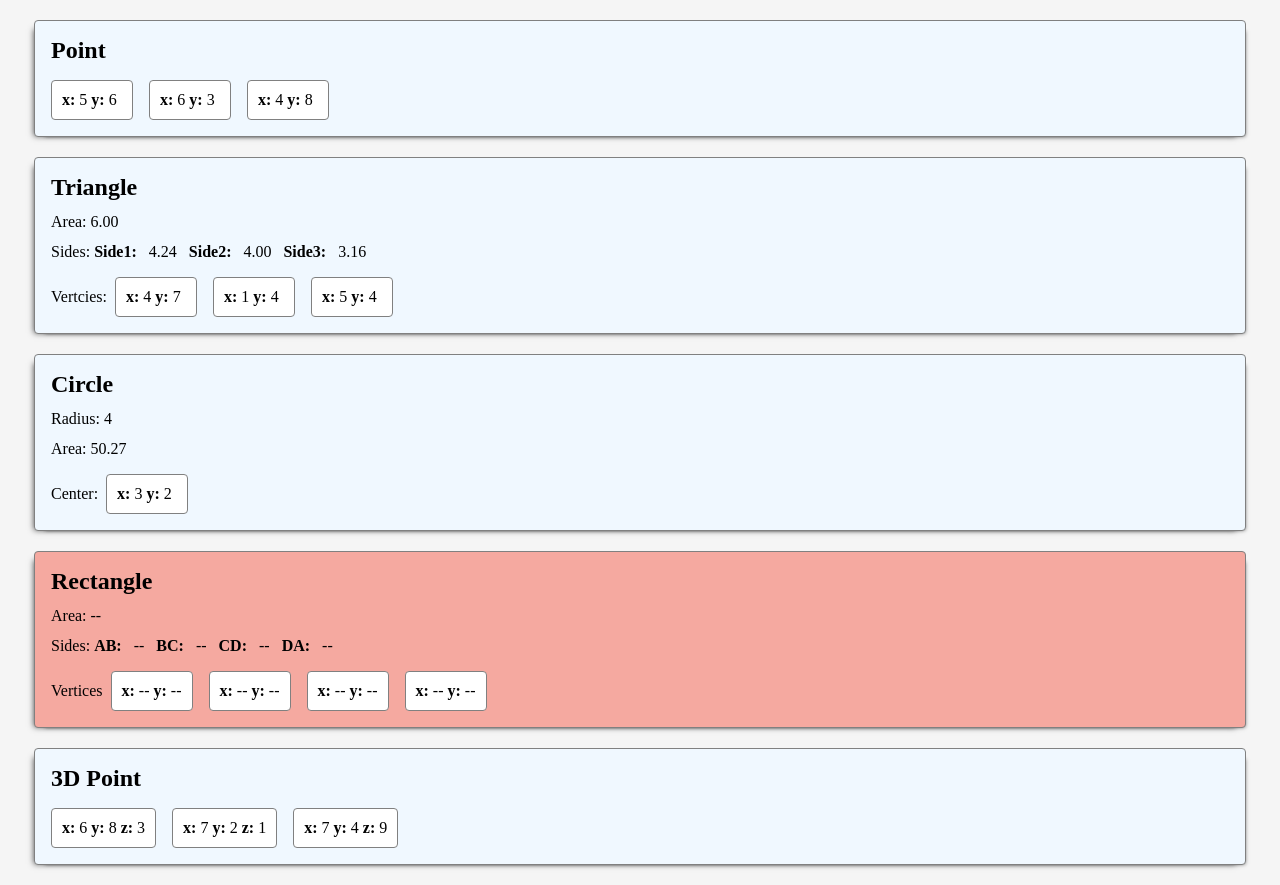
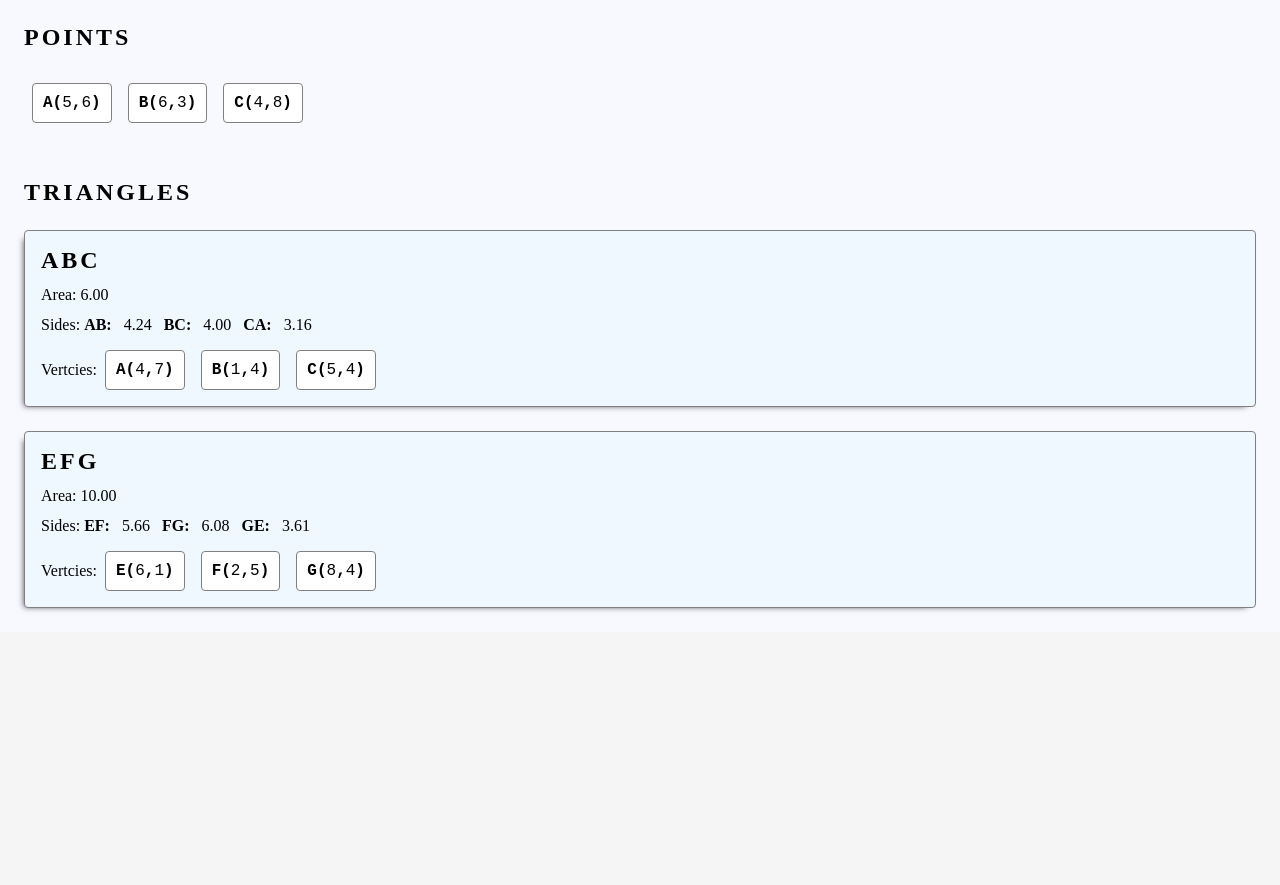
Before and after one commit to elenamkoian/ES6-figures, a plain HTML site: page index.html in a window 1280 px wide. After the commit the page ends 800 px from the top, so only its background shows below. Drawn offline with Linux system fonts and the light colour scheme.

Commit message:
first commit

```diff
--- a/circle.js
+++ /dev/null
@@ -1,45 +0,0 @@
-class Circle {
-  constructor(center, radius) {
-    this.center = center;
-    this.radius = radius;
-  }
-
-  area() {
-    return Math.PI * this.radius ** 2;
-  }
-
-  containsPoint(point) {
-    return this.center.distanceFrom(point) < this.radius;
-  }
-
-  containsCircle(circle) {
-    const distance = this.center.distanceFrom(circle.center);
-    return distance + circle.radius <= this.radius;
-  }
-}
-
-const circle = new Circle(new Point(3, 2), 4);
-const center = [circle.center];
-
-const appCircle = document.getElementById("app-circle");
-
-appCircle.innerHTML = `
-    <div class="contanier">
-        <h2 class="name">Circle</h2>
-
-        <div class="radius">Radius: ${circle.radius} </div>
-            <div class="circle-area">Area: ${circle.area().toFixed(2)} </div>
-                <div class="circle-center">Center:
-                    <div class="point-card">
-                        <div class="point-info-container">
-                            <div>
-                                <b>x:</b>
-                                <span>${circle.center.x}</span>
-                                <b>y:</b>
-                                <span>${circle.center.y}</span>
-                            </div>
-                        </div>
-                    </div>
-                </div>
-    </div>
-`;
--- a/index.html
+++ b/index.html
@@ -1,23 +1,17 @@
 <!DOCTYPE html>
 <html>
   <head>
-    <title>Parcel Sandbox</title>
-    <meta charset="UTF-8" />
+    <title>Figures</title>
+    <meta charset='UTF-8' />
 
-    <link rel="stylesheet" href="./styles.css" />
+    <link rel="stylesheet" href="./styles.css"/>
   </head>
 
   <body>
-    <div id="app-point"></div>
-    <div id="app-triangle"></div>
-    <div id="app-circle"></div>
-    <div id="app-rectangle"></div>
-    <div id="app-point3d"></div>
+    <div id='app-point'></div>
+    <div id='app-triangle'></div>
 
-    <script src="point.js"></script>
-    <script src="triangle.js"></script>
-    <script src="circle.js"></script>
-    <script src="rectangle.js"></script>
-    <script src="point3d.js"></script>
+    <script src='point.js'></script>
+    <script src='triangle.js'></script>
   </body>
 </html>
--- a/point.js
+++ b/point.js
@@ -1,7 +1,8 @@
 class Point {
-    constructor(x, y) {
+    constructor(x, y, name) {
       this.x = x;
       this.y = y;
+      this.name = name;
     }
 
     distanceFrom(point) {
@@ -13,25 +14,29 @@ class Point {
     }
 }
 
-const points = [new Point(5, 6), new Point(6, 3), new Point(4, 8)];
-const appPoint = document.getElementById("app-point");
+const points = [new Point(5, 6, 'A'), new Point(6, 3, 'B'), new Point(4, 8, 'C')];
+const appPoint = document.getElementById('app-point');
+
+const renderPoint = (point) => `
+    <div class='point-chip'>
+            <b>${point.name}</b>
+            <b>(</b>
+            <span>${point.x}</span>
+            <b>,</b>
+            <span>${point.y}</span>
+            <b>)</b>
+    </div>
+`;
+
+const renderPointList = (pointList) => `
+    <div class='point-list'>
+    ${points.map(renderPoint).join('')}
+    </div>
+`;
 
 appPoint.innerHTML = `
-    <div class="container">
-        <h2 class="name">Point</h2>
-
-            <div class="point-list">
-                ${points.map((point) => `
-                    <div class="point-card">
-                        <div class="point-info-container">
-                            <div>
-                                <b>x:</b>
-                                <span>${point.x}</span>
-                                <b>y:</b>
-                                <span>${point.y}</span>
-                            </div>
-                        </div>
-                    </div>`).join("")}
-            </div>
+    <div class='container'>
+        <h2 class='container-name'>Points</h2>
+        ${renderPointList(points)}
     </div>
 `;
--- a/point3d.js
+++ /dev/null
@@ -1,61 +0,0 @@
-class Point3d {
-    constructor(x, y, z) {
-      if (
-        typeof x !== "number" ||
-        typeof y !== "number" ||
-        typeof z !== "number"
-      ) {
-        throw new Error("Point3d requires 3 number arguments");
-      }
-
-      this.x = x;
-      this.y = y;
-      this.z = z;
-    }
-
-    distanceFrom(point) {
-      if (!(point instanceof Point3d)) {
-        throw new Error("distanceFrom requires a Point3d argument");
-      }
-
-      return Math.sqrt(
-        (this.x - point.x) ** 2 +
-          (this.y - point.y) ** 2 +
-          (this.z - point.z) ** 2
-      );
-    }
-
-    distanceFromOrigin() {
-      return this.distanceFrom(Point3d.origin);
-    }
-}
-
-const points3d = [
-    new Point3d(6, 8, 3),
-    new Point3d(7, 2, 1),
-    new Point3d(7, 4, 9)
-];
-
-const appPoint3d = document.getElementById("app-point3d");
-
-appPoint3d.innerHTML = `
-    <div class="container">
-        <h2 class="name">3D Point</h2>
-
-        <div class="point-list">
-        ${points3d.map((point) => `
-            <div class="point-card">
-                <div class="point-info-container">
-                    <div>
-                        <b>x:</b>
-                        <span>${point.x}</span>
-                        <b>y:</b>
-                        <span>${point.y}</span>
-                        <b>z:</b>
-                        <span>${point.z}</span>
-                        </div>
-                    </div>
-                </div>`).join("")}
-            </div>
-    </div>
-`;
--- a/rectangle.js
+++ /dev/null
@@ -1,76 +0,0 @@
-class Rectangle {
-  constructor(A, B, C, D) {
-    this.A = A;
-    this.B = B;
-    this.C = C;
-    this.D = D;
-  }
-
-  get AB() {
-    return this.A.distanceFrom(this.B);
-  }
-  get BC() {
-    return this.B.distanceFrom(this.C);
-  }
-  get CD() {
-    return this.C.distanceFrom(this.D);
-  }
-  get DA() {
-    return this.D.distanceFrom(this.A);
-  }
-
-  area() {
-    return (
-      Math.max(this.AB, this.BC, this.CD, this.DA) *
-      Math.min(this.AB, this.BC, this.CD, this.DA)
-    );
-  }
-
-  isValid() {
-    const firsTriangle = new Triangle(this.A, this.B, this.D);
-    const secondTriangle = new Triangle(this.B, this.C, this.D);
-
-    return firsTriangle.area() + secondTriangle.area() === this.area();
-  }
-}
-
-const rectangle = new Rectangle(
-  new Point(4, 2),
-  new Point(2, 6),
-  new Point(8, 2),
-  new Point(1, 8)
-);
-
-const vertices = [rectangle.A, rectangle.B, rectangle.C, rectangle.D];
-const appRectangle = document.getElementById("app-rectangle");
-
-appRectangle.innerHTML = `
-    <div class="container ${rectangle.isValid() ? "" : "invalid"}">
-        <h2 class="name">Rectangle</h2>
-
-            <div class="rectangle-area">Area: ${rectangle.isValid() ? rectangle.area().toFixed(2) : "--"} </div>
-                <div class="rectangle-sides">Sides:
-                    <b>AB:</b>
-                    <span class="sides">${rectangle.isValid() ? rectangle.AB.toFixed(2) : "--"}</span>
-                    <b>BC:</b>
-                    <span class="sides">${rectangle.isValid() ? rectangle.BC.toFixed(2) : "--"}</span>
-                    <b>CD:</b>
-                    <span class="sides">${rectangle.isValid() ? rectangle.CD.toFixed(2) : "--"}</span>
-                    <b>DA:</b>
-                    <span class="sides">${rectangle.isValid() ? rectangle.DA.toFixed(2) : "--"}</span>
-                </div>
-                <div class="rectangle-vertices">Vertices
-                     ${vertices.map((point) => `
-                        <div class="point-card">
-                            <div class="point-info-container">
-                                <div>
-                                    <b>x:</b>
-                                    <span>${rectangle.isValid() ? point.x : "--"}</span>
-                                    <b>y:</b>
-                                    <span>${rectangle.isValid() ? point.y : "--"}</span>
-                                </div>
-                            </div>
-                        </div>`).join("")}
-             <div>
-    </div>
-`;
--- a/styles.css
+++ b/styles.css
@@ -1,23 +1,46 @@
 body {
   background-color: WhiteSmoke;
   font-size: 16px;
-  }
-
-.name {
-    color: black;
-    margin: 8px;
+  margin: 0;
 }
 
 .container {
-    box-shadow: 2px 2px 4px -6px rgb(0 0 0 / 70%),
+  padding: 24px;
+  display: flex;
+  flex-direction: column;
+  background: ghostwhite;
+  gap: 24px;
+}
+
+.container-name {
+  text-transform: uppercase;
+  letter-spacing: 3px;
+  font-weight: bold;
+  margin: 0;
+  font-size: 24px;
+}
+
+.el-card {
+  box-shadow:
+    2px 2px 4px -6px rgb(0 0 0 / 70%),
     -5px 4px 6px -5px rgb(0 0 0 / 70%);
   border-radius: 4px;
   padding: 8px;
   background-color: AliceBlue;
-    margin: 20px 26px;
   border-style: solid;
   border-width: 1px;
   border-color: grey;
+}
+
+.el-card.invalid {
+  background-color: brown;
+}
+
+.el-card-name {
+  text-transform: uppercase;
+  letter-spacing: 3px;
+  color: black;
+  margin: 8px;
 }
 
 .point-list {
@@ -25,9 +48,7 @@ body {
   align-items: center;
 }
 
-.point-card {
-    /* box-shadow: 2px 2px 3px -6px rgb(0 0 0 / 70%),
-      -5px 4px 6px -5px rgb(0 0 0 / 70%); */
+.point-chip {
   border-radius: 4px;
   display: flex;
   padding: 10px;
@@ -36,31 +57,8 @@ body {
   border-style: solid;
   border-width: 1px;
   border-color: grey;
+  font-family: monospace;
 }
-
-.point-info-container {
-    flex: 1;
-    display: flex;
-    min-width: 60px;
-}
-
-/*/////////////////////////////////*/
-
-.contanier {
-    box-shadow: 5px 5px 4px -6px rgb(0 0 0 / 70%),
-      -5px 4px 6px -5px rgb(0 0 0 / 70%);
-    border-radius: 4px;
-    padding: 8px;
-    background-color: AliceBlue;
-    margin: 20px 26px;
-    border-style: solid;
-    border-width: 1px;
-    border-color: grey;
-}
-
-  /* .container.invalid {
-    background-color: rgb(245, 169, 160);
-  } */
 
 .triangle-sides {
   color: black;
@@ -72,7 +70,6 @@ body {
   color: black;
   margin: 4px;
   padding: 4px;
-    /* background-color: green; */
 }
 
 .triangle-vertices {
@@ -81,80 +78,8 @@ body {
   color: black;
   padding: 0px 8px;
   display: flex;
-    /* background-color: blue; */
 }
 
 .sides {
   margin: 8px;
 }
-
-  /*//////////////////////*/
-.contanier {
-    box-shadow: 5px 5px 4px -6px rgb(0 0 0 / 70%),
-      -5px 4px 6px -5px rgb(0 0 0 / 70%);
-    border-radius: 4px;
-    /* border-style: ; */
-    padding: 8px;
-    background-color: AliceBlue;
-    margin: 20px 26px;
-    border-style: solid;
-    border-width: 1px;
-    border-color: grey;
-}
-
-.circle-area {
-    color: black;
-    margin: 4px;
-    padding: 4px;
-}
-
-.circle-center {
-    display: flex;
-    align-items: center;
-    color: black;
-    padding: 0px 8px;
-    display: flex;
-}
-
-.radius {
-    color: black;
-    margin: 4px;
-    padding: 4px;
-}
-
-/*//////////////////////*/
-
-.container {
-    background-color: AliceBlue;
-    box-shadow: 5px 5px 4px -6px rgb(0 0 0 / 70%),
-      -5px 4px 6px -5px rgb(0 0 0 / 70%);
-    border-radius: 4px;
-    padding: 8px;
-    margin: 20px 26px;
-    border-style: solid;
-    border-width: 1px;
-    border-color: grey;
-}
-
-.container.invalid {
-    background-color: rgb(245, 169, 160);
-}
-
-.rectangle-area {
-    color: black;
-    margin: 4px;
-    padding: 4px;
-}
-
-.rectangle-sides {
-    color: black;
-    margin: 4px;
-    padding: 4px;
-}
-
-.rectangle-vertices {
-    display: flex;
-    align-items: center;
-    color: black;
-    padding: 0px 8px;
-}
--- a/triangle.js
+++ b/triangle.js
@@ -1,8 +1,9 @@
 class Triangle {
-  constructor(vertex1, vertex2, vertex3) {
+  constructor(vertex1, vertex2, vertex3, name) {
     this.vertex1 = vertex1;
     this.vertex2 = vertex2;
     this.vertex3 = vertex3;
+    this.name = name
   }
 
   get firstSide() {
@@ -32,42 +33,51 @@ class Triangle {
   }
 }
 
-const triangle = new Triangle(
-  new Point(4, 7),
-  new Point(1, 4),
-  new Point(5, 4)
-);
+const triangles = [
+  new Triangle(
+    new Point(4, 7, 'A'),
+    new Point(1, 4, 'B'),
+    new Point(5, 4, 'C'),
+    'ABC'
+  ),
+  new Triangle(
+    new Point(6, 1, 'E'),
+    new Point(2, 5, 'F'),
+    new Point(8, 4, 'G'),
+    'EFG'
+  ),
+]
 
-const vertexArr = [triangle.vertex1, triangle.vertex2, triangle.vertex3];
-const appTriangle = document.getElementById("app-triangle");
+const renderTriangle = (triangle) => `
+  <div class='el-card' ${triangle.isValid() ? '' : 'invalid'}>
+      <h2 class='el-card-name'>${triangle.name}</h2>
 
-appTriangle.innerHTML = `
-    <div class="contanier" ${triangle.isValid() ? "" : "invalid"}>
-        <h2 class="name">Triangle</h2>
+        <div class='triangle-area'>Area: ${triangle.area().toFixed(2)} </div>
 
-            <div class="triangle-area">Area: ${triangle.area().toFixed(2)} </div>
+      <div class='triangle-sides'>Sides:
+        <b>${triangle.vertex1.name}${triangle.vertex2.name}:</b>
+        <span class='sides'>${triangle.firstSide.toFixed(2)}</span>
+        <b>${triangle.vertex2.name}${triangle.vertex3.name}:</b>
+        <span class='sides'>${triangle.secondSide.toFixed(2)}</span>
+        <b>${triangle.vertex3.name}${triangle.vertex1.name}:</b>
+        <span class='sides'>${triangle.thirdSide.toFixed(2)}</span>
+      </div>
 
-                <div class="triangle-sides">Sides:
-                    <b>Side1:</b>
-                    <span class="sides">${triangle.firstSide.toFixed(2)}</span>
-                    <b>Side2:</b>
-                    <span class="sides">${triangle.secondSide.toFixed(2)}</span>
-                    <b>Side3:</b>
-                    <span class="sides">${triangle.thirdSide.toFixed(2)}</span>
-                </div>
+      <div class='triangle-vertices'>
+      Vertcies:
+      ${renderPoint(triangle.vertex1)}
+      ${renderPoint(triangle.vertex2)}
+      ${renderPoint(triangle.vertex3)}
+    </div>
+  </div>
+`;
 
-                <div class="triangle-vertices">Vertcies:
-                ${vertexArr.map((point) => `
-                    <div class="point-card">
-                      <div class="point-info-container">
-                        <div>
-                          <b>x:</b>
-                          <span>${point.x}</span>
-                          <b>y:</b>
-                          <span>${point.y}</span>
-                        </div>
-                      </div>
-                    </div>`).join("")}
-            <div>
-    </div>
-`;
+const renderTriangleList = (triangleList) => `
+  <div class ='container'>
+    <h2 class='container-name'>Triangles</h2>
+    ${triangleList.map(renderTriangle).join('')}
+  </div>
+`
+
+const appTriangle = document.getElementById('app-triangle');
+appTriangle.innerHTML = renderTriangleList(triangles);
```
Also changed, not shown: 1 other file. Lines whose indentation alone changed are shown as unchanged.
